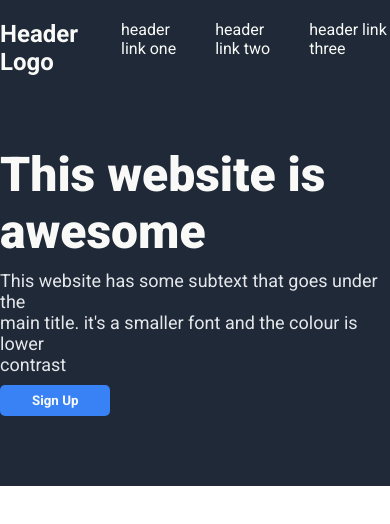
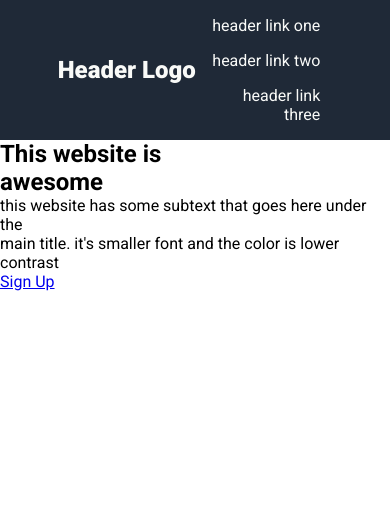
Before and after one commit to A-239Coder/odin-landing-page, a plain HTML site: page index.html in a window 390 px wide. Drawn offline with Linux system fonts and the light colour scheme.

Commit message:
redesigned nav to be responsive

```diff
--- a/index.html
+++ b/index.html
@@ -13,28 +13,50 @@
     <link href="https://fonts.googleapis.com/css2?family=Roboto:ital,wght@0,100;0,300;0,400;0,500;0,700;0,900;1,100;1,300;1,400;1,500;1,700;1,900&display=swap" rel="stylesheet">
 </head>
 <body>
-    <div class="nav-container">
-        <div class="navbar">
-            <div class="header-logo">
-                <h2>Header Logo</h2>
+
+<div class="header">
+    <div class="container">
+        <div class="nav-wrapper">
+            <div class="left-side">
+                <p>Header Logo</p>
             </div>
-            <div class="nav-links">
-                <div class="link">header link one</div>
-                <div class="link">header link two</div>
-                <div class="link">header link three</div>
+            <div class="right-side">
+                <ul>
+                    <li><a href="#">header link one</a></li>
+                    <li><a href="#">header link two</a></li>
+                    <li><a href="#">header link three</a></li>
+                </ul>
             </div>
         </div>
     </div>
+</div>
 
-    <div class="header-container">
-        <div class="header">
-            <h1>This website is <br>awesome</h1>
-            <p>This website has some subtext that goes under the <br>main title.
-                it's a smaller font and the colour is lower <br>contrast
-            </p>
-            <button type="button">Sign Up</button>
-        </div>
+<section class="welcome-section">
+    <div class="text-box">
+        <h1>
+            This website is <br>
+            awesome
+        </h1>
+        <p>
+            this website has some subtext that goes here under the <br>
+            main title. it's smaller font and the color is lower <br>
+            contrast
+        </p>
+        <a href="#" class="sign-up">Sign Up</a>
     </div>
+</section>
+
+<section class="cube-section">
+
+</section>
+
+<section class="quote-section">
+
+</section>
+
+<section class="cta-section">
+
+</section>
 
 </body>
 </html>
--- a/styles.css
+++ b/styles.css
@@ -12,66 +12,42 @@
     --cta-colur: #3882F6;
 }
 
-.nav-container {
-    color: #f9faf8;
-    background-color: #1f2937;
-    padding: 10px 0;
-    display: flex;
-    justify-content: center;
+.header{
+    /* min-height: 80vh;
+    width: 100%; */
+    /* background-color: var(--primary-colour); */
 }
 
-.navbar {
-    /* border: 1px solid #f9faf8; */
-    width: 900px;
+.nav-wrapper {
+    background-color: var(--primary-colour);
     display: flex;
+    padding: 2% 6%;
     justify-content: space-between;
-    padding-top: 10px;
+    align-items: center;
 }
 
-.nav-links {
-
-    display: flex;
-    justify-content: space-between;
+.left-side {
+    color: var(--accent-colour);
+    font-size: 24px;
+    font-weight: 900;
+    padding-left: 10%;
 }
 
-.link {
-    margin-left: 20px;
+.right-side{
+    flex: 1;
+    text-align: right;
+    padding-right: 10%;
 }
 
-.header-logo {
-    font-style: bold;
+.right-side ul li {
+    list-style: none;
+    display: inline-block;
+    padding: 8px 12px;
+    position: relative;
 }
 
-.header-container {
-    background-color: var(--primary-colour);
+.right-side ul li a {
     color: var(--accent-colour);
-    display: flex;
-    justify-content: center;
+    text-decoration: none;
+    font-size: 16px;
 }
-
-.header {
-    width: 900px;
-    height: 400px;
-    padding-top: 60px;
-}
-
-.header h1 {
-    font-size: 48px;
-    font-weight: 900;
-}
-
-.header p {
-    padding-top: 10px;
-    color: var(--secondary-colour);
-    font-size: 18px;
-}
-
-.header button {
-    margin-top: 10px;
-    border: none;
-    color: var(--accent-colour);
-    background-color: var(--cta-colur);
-    padding: 8px 32px;
-    border-radius: 5px;
-    font-weight: bold;
-}
```
Also changed, not shown: placeholder.png (added).
